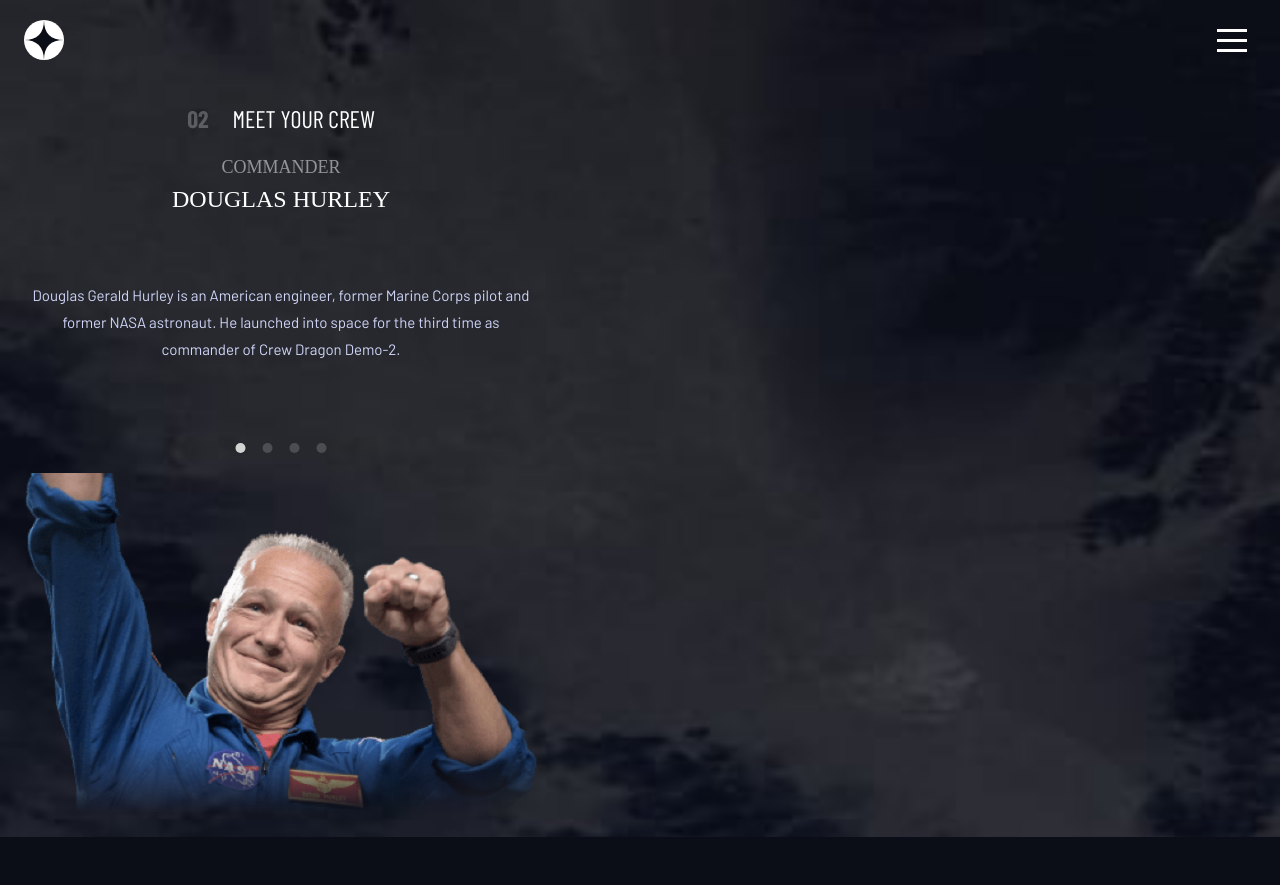
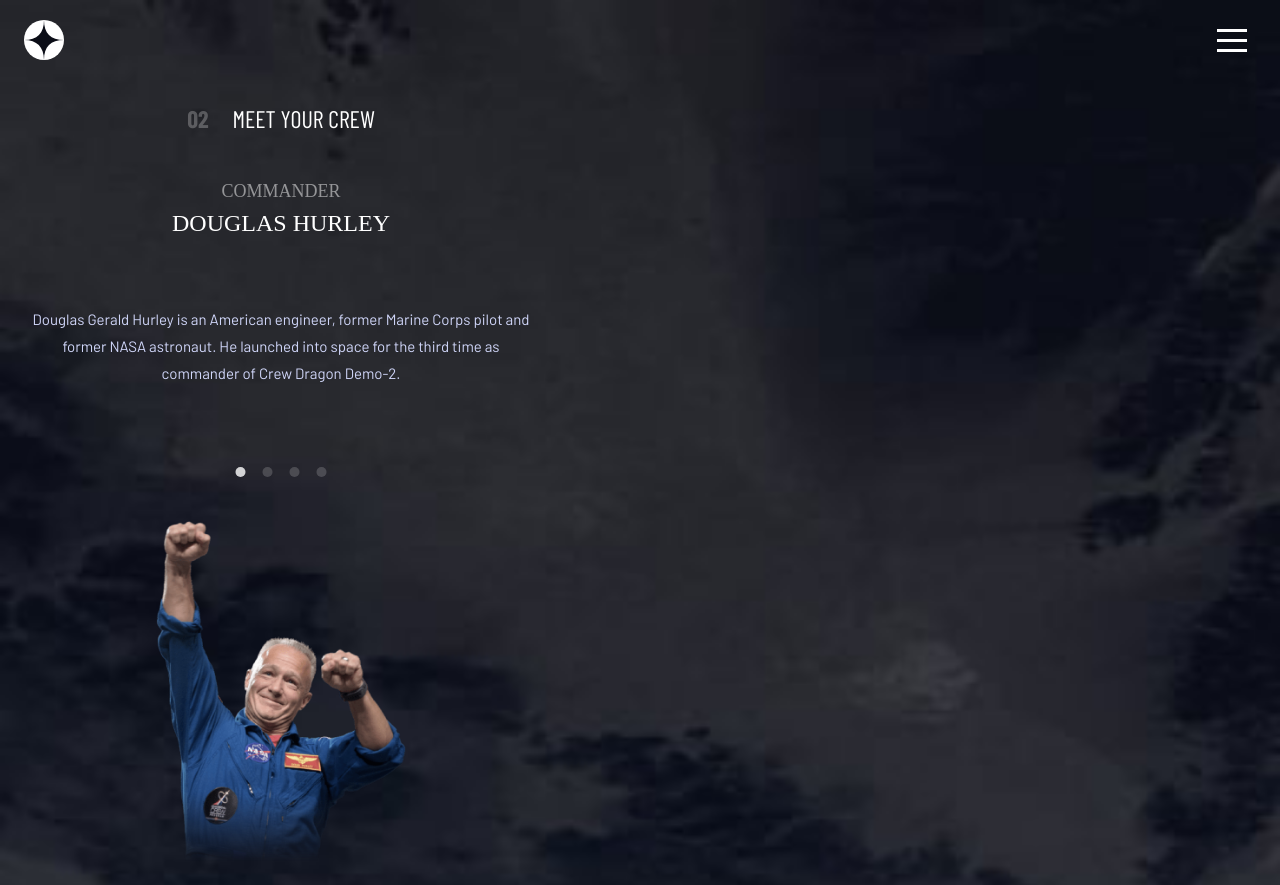
Before and after one commit to yogskr/space-tourism, a React (Vite) app: page /pages/crew in a window 1280 px wide. Before the commit the page ends 837 px from the top, so only its background shows below. Built offline with nearby package versions, Linux system fonts and the light colour scheme; a web font is replaced by a local one.

Commit message:
Add initial styles for Crew component layout

```diff
--- a/src/pages/crew/module.Crew.css
+++ b/src/pages/crew/module.Crew.css
@@ -0,0 +1,17 @@
+.crewContent {
+  display: flex;
+  flex-direction: column;
+  align-items: flex-start;
+  justify-content: center;
+  gap: var(--spacing-300);
+  flex: 1 0 0;
+  align-self: stretch;
+}
+
+.pageTitle {
+  display: flex;
+  justify-content: center;
+  align-items: flex-start;
+  gap: var(--spacing-300);
+  align-self: stretch;
+}
```
